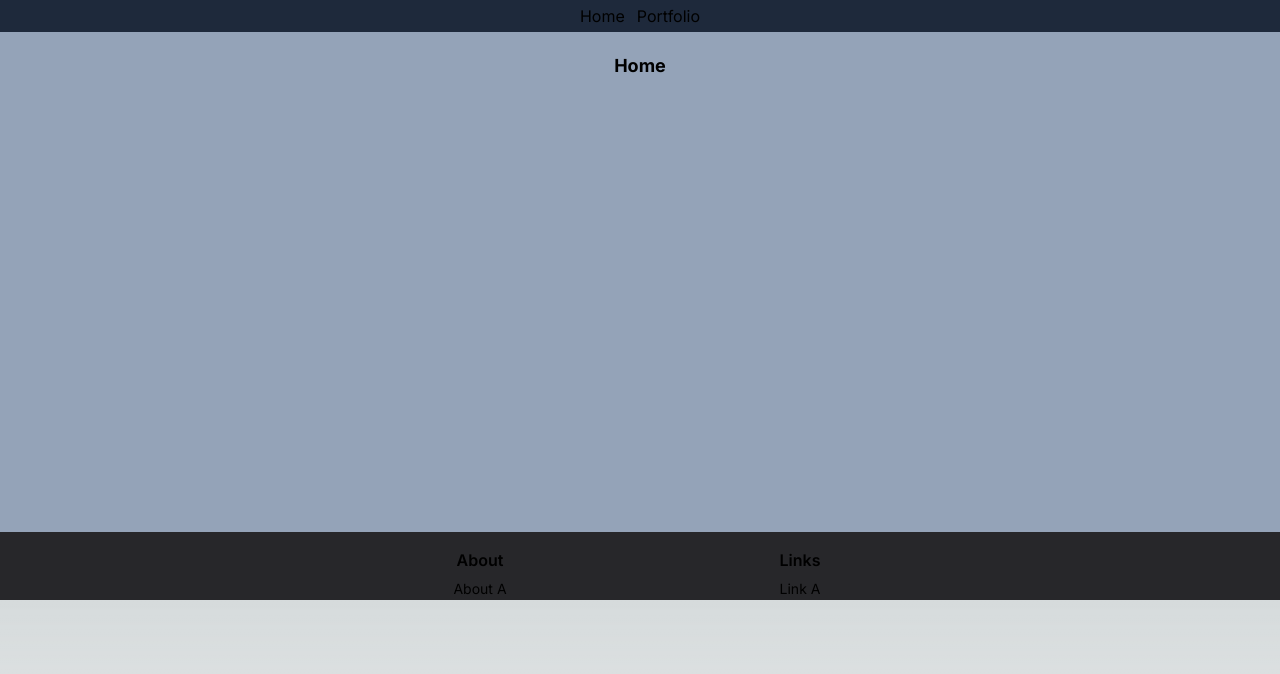
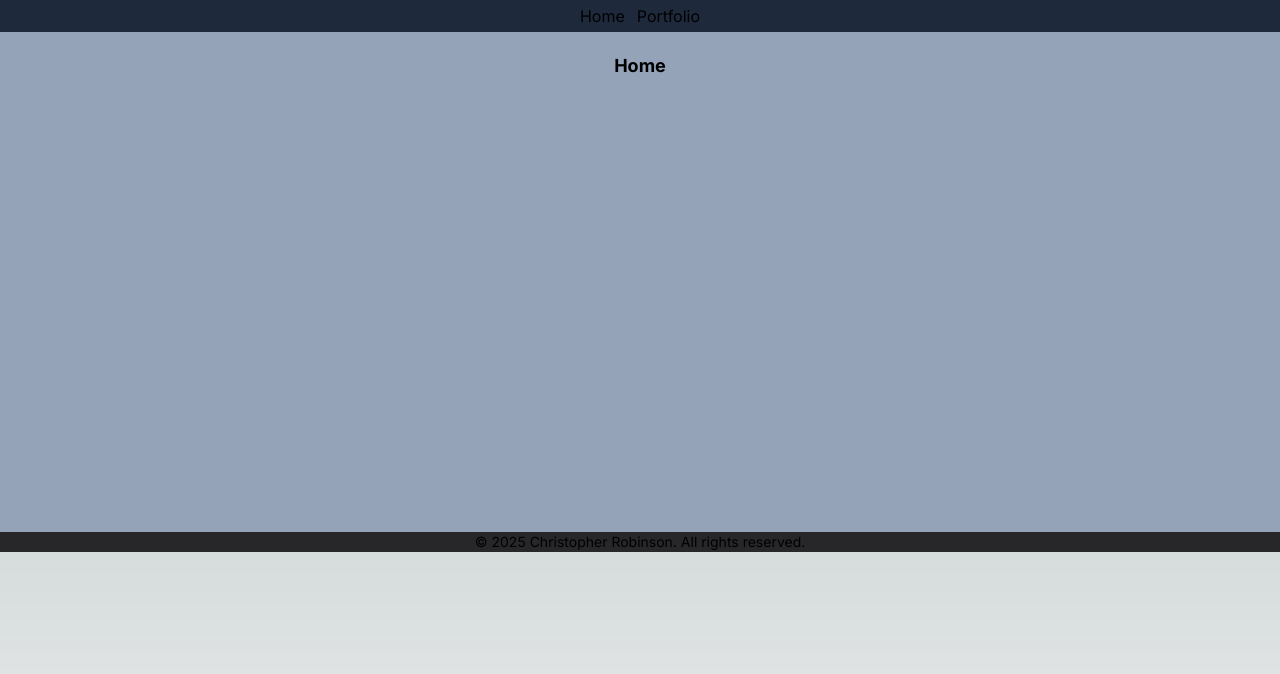
Before and after one commit to chrisrob210/chriserino.com, a Next.js app: page / in a window 1280 px wide. Shown: the top 674 px of the page. Built offline with nearby package versions, Linux system fonts and the light colour scheme.

Commit message:
added copyright to footer

```diff
--- a/components/LayoutFooter.tsx
+++ b/components/LayoutFooter.tsx
@@ -2,23 +2,10 @@
 import Link from 'next/link'
 
 export default function LayoutFooter() {
+    const currentYear = new Date().getFullYear()
     return (
-        <div className="grid grid-cols-4 gap-0 text-base pt-4 bg-zinc-800">
-            {/* About */}
-            <div className="col-start-2 flex flex-col justify-center items-center">
-                <div className="mb-1 font-semibold">About</div>
-                <ul>
-                    <li><Link href="" className="text-sm">About A</Link></li>
-                </ul>
-            </div>
-
-            {/* Links */}
-            <div className="flex flex-col justify-center items-center">
-                <div className="mb-1 font-semibold">Links</div>
-                <ul>
-                    <li><Link href="" className="text-sm">Link A</Link></li>
-                </ul>
-            </div>
+        <div className="flex flex-row justify-center text-sm bg-zinc-800">
+            &copy; {currentYear} Christopher Robinson. All rights reserved.
         </div>
 
     )
```
